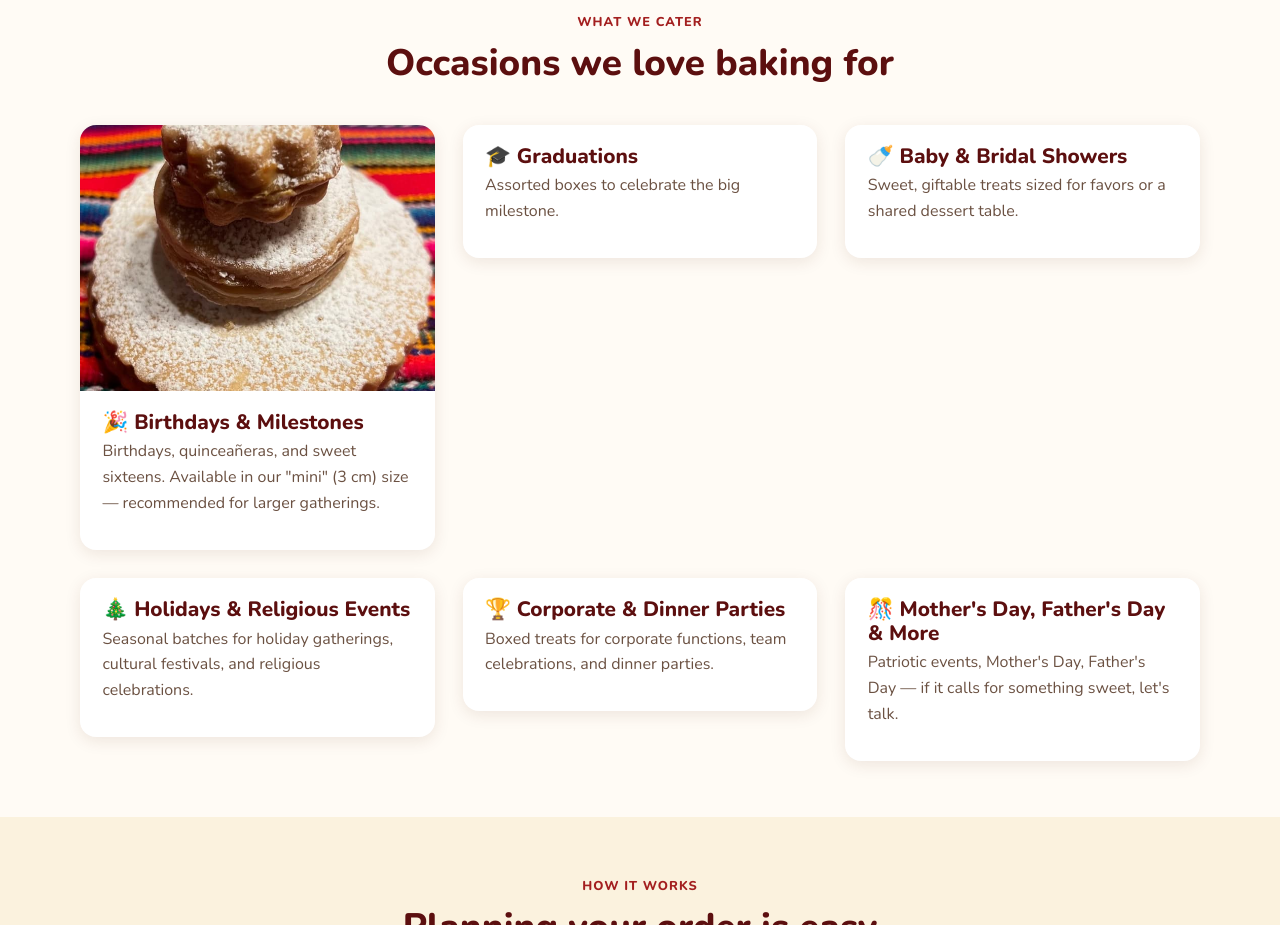
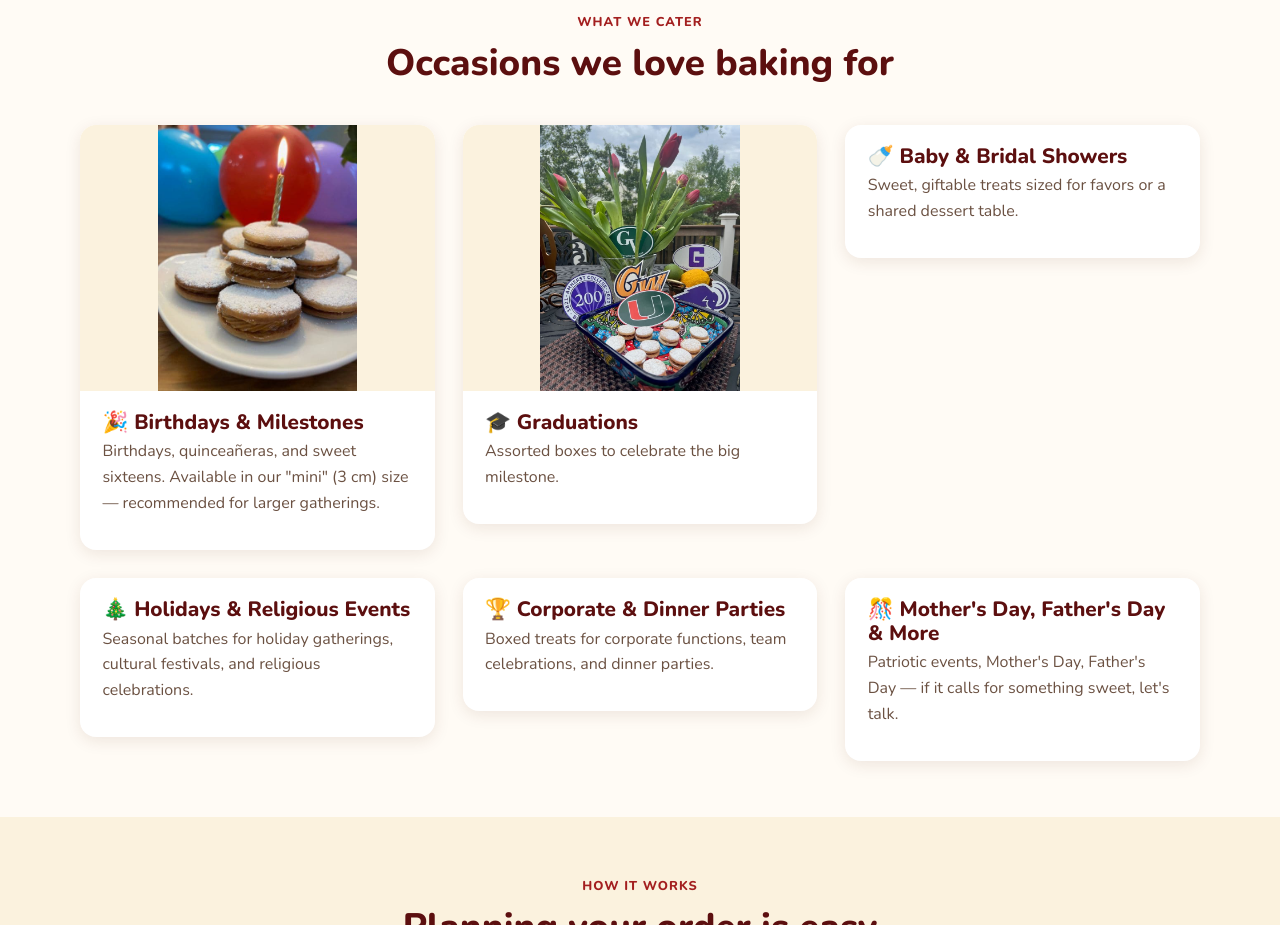
Before and after one commit to smh5929/gordas-goodies-site, a website: page events.html in a window 1280 px wide. Shown: the part 1000-1925 px from the top of the page. Drawn offline with nearby package versions, Linux system fonts and the light colour scheme.

Commit message:
Add real graduation and birthday photos to Events cards
Sourced from the shared Google Drive photo archive ("Graduation Pics"
and "Name on Cookie and Birthday" folders). Both photos are portrait
(3:4) while the card image slot is 4:3, so they're rendered with
object-fit:contain instead of cover -- the whole tray/plate stays
visible with no cropping, letterboxed on the sides rather than cutting
off the cookies.

```diff
--- a/build-images.js
+++ b/build-images.js
@@ -29,6 +29,8 @@ const photos = {
   'Tray assortment of GG cookies.jpg': 'tray-assortment',
   'close-up batch with dulce de leche.jpg': 'closeup-batch-dulce',
   'new close-up pic of 3 size alfajor.jpg': 'three-sizes-closeup',
+  'Graduation Decals and Alfajores Tray.jpg': 'graduation-tray',
+  'Birthday Stack of Alfajores.jpg': 'birthday-candle-stack',
 };
 
 async function processPhoto(srcFile, slug) {
--- a/events.html
+++ b/events.html
@@ -79,13 +79,14 @@
       </div>
       <div class="grid-3" style="align-items:start;">
         <div class="card">
-          <img src="images/three-sizes-closeup-700.jpg" srcset="images/three-sizes-closeup-400.jpg 400w, images/three-sizes-closeup-700.jpg 700w" sizes="(max-width: 700px) 100vw, 33vw" alt="Alfajores shown in three different sizes" loading="lazy">
+          <img src="images/birthday-candle-stack-700.jpg" srcset="images/birthday-candle-stack-400.jpg 400w, images/birthday-candle-stack-700.jpg 700w" sizes="(max-width: 700px) 100vw, 33vw" alt="A candle-lit stack of alfajores for a birthday celebration" loading="lazy" style="object-fit:contain; background:var(--cream-light);">
           <div class="card-body">
             <h3>🎉 Birthdays &amp; Milestones</h3>
             <p>Birthdays, quinceañeras, and sweet sixteens. Available in our "mini" (3 cm) size — recommended for larger gatherings.</p>
           </div>
         </div>
         <div class="card">
+          <img src="images/graduation-tray-700.jpg" srcset="images/graduation-tray-400.jpg 400w, images/graduation-tray-700.jpg 700w" sizes="(max-width: 700px) 100vw, 33vw" alt="A tray of alfajores surrounded by college decals for a graduation celebration" loading="lazy" style="object-fit:contain; background:var(--cream-light);">
           <div class="card-body">
             <h3>🎓 Graduations</h3>
             <p>Assorted boxes to celebrate the big milestone.</p>
```
Also changed, not shown: assets/Birthday Stack of Alfajores.jpg (added), assets/Graduation Decals and Alfajores Tray.jpg (added), images/birthday-candle-stack-1200.jpg (added), images/birthday-candle-stack-1200.webp (added), images/birthday-candle-stack-400.jpg (added), images/birthday-candle-stack-400.webp (added), images/birthday-candle-stack-700.jpg (added), images/birthday-candle-stack-700.webp (added), images/graduation-tray-1200.jpg (added), images/graduation-tray-1200.webp (added), images/graduation-tray-400.jpg (added), images/graduation-tray-400.webp (added), images/graduation-tray-700.jpg (added), images/graduation-tray-700.webp (added).
